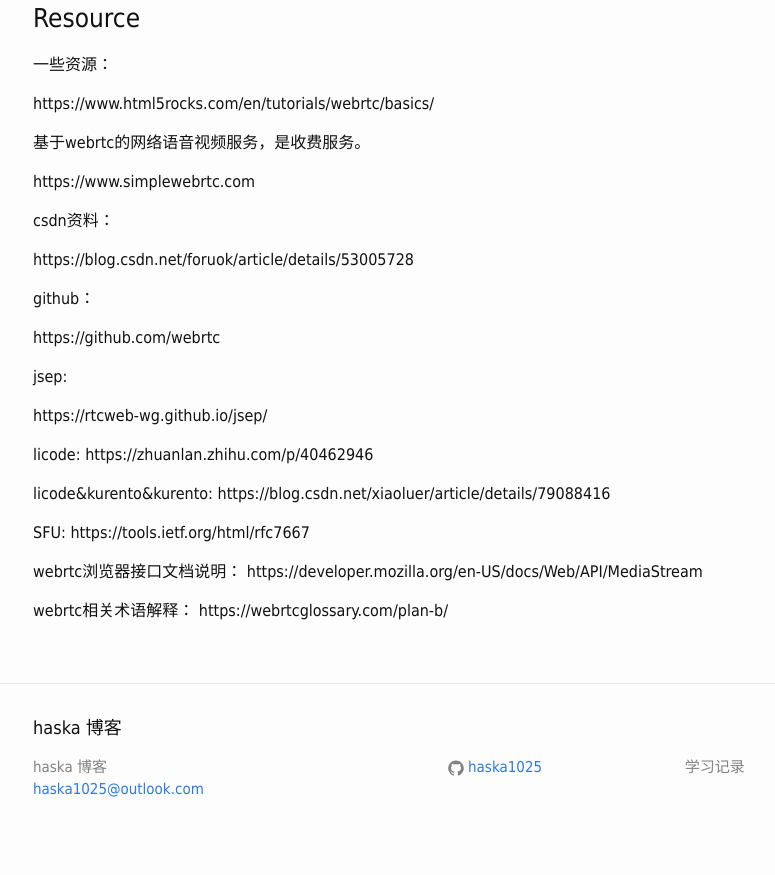
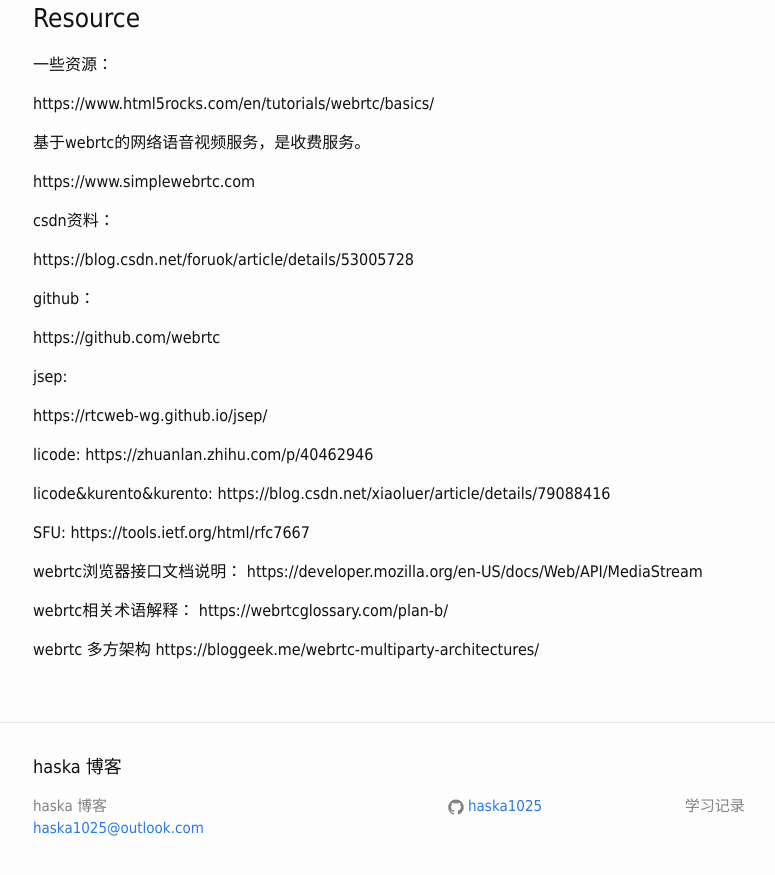
Before and after one commit to haska1025/haska1025.github.io, a Jekyll site: the page built from _posts/2019-01-14-webrtc.md, in a window 1280 px wide and 900 px high, scrolled down 2729 px. Shown: the top 875 px of the window, without its empty margins (22-797 px from the left). Built offline with Jekyll 4.4.1, drawn with Linux system fonts in a browser that asks for light colours.

Commit message:
Update 2019-01-14-webrtc.md

```diff
--- a/_posts/2019-01-14-webrtc.md
+++ b/_posts/2019-01-14-webrtc.md
@@ -141,3 +141,6 @@ https://developer.mozilla.org/en-US/docs/Web/API/MediaStream
 
 webrtc相关术语解释：
 https://webrtcglossary.com/plan-b/
+
+webrtc 多方架构
+https://bloggeek.me/webrtc-multiparty-architectures/
```
